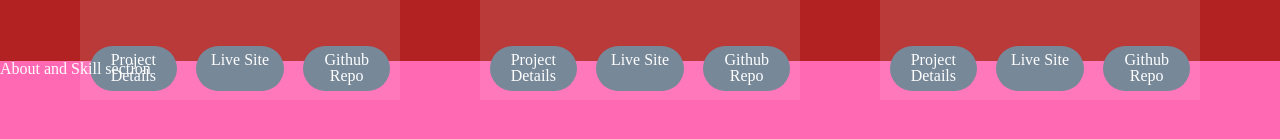
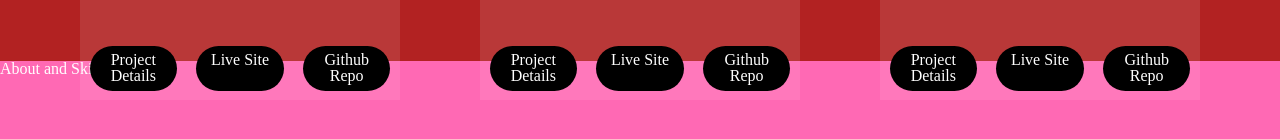
Before and after one commit to Cory-Thomas/Portfolio, a React (Create React App) app in the folder portfolio/: page / in a window 1280 px wide. Shown: the part 1283-1422 px from the top of the page. Built offline with nearby package versions, Linux system fonts and the light colour scheme.

Commit message:
played around with animations and added a slide effect to the navbar and projects

```diff
--- a/portfolio/package.json
+++ b/portfolio/package.json
@@ -9,11 +9,12 @@
     "@testing-library/react": "^9.5.0",
     "@testing-library/user-event": "^7.2.1",
     "react": "^16.13.1",
+    "react-animated-css": "^1.2.1",
     "react-dom": "^16.13.1",
+    "react-reveal": "^1.2.2",
     "react-router-dom": "^5.2.0",
     "react-scripts": "3.4.3",
-    "react-scroll": "^1.8.1",
-    "styled-components": "^5.2.0"
+    "react-scroll": "^1.8.1"
   },
   "scripts": {
     "start": "react-scripts start",
--- a/portfolio/src/components/App.css
+++ b/portfolio/src/components/App.css
@@ -165,7 +165,7 @@ table {
     padding: 2%;
     width: 33%;
     cursor: pointer;
-    background-color: lightslategray;
+    background-color: black;
     text-align: center;
     border-radius: 50px;
 }
--- a/portfolio/src/components/Navbar.js
+++ b/portfolio/src/components/Navbar.js
@@ -1,10 +1,15 @@
 import React from "react";
 import { Link } from 'react-scroll';
+import Slide from 'react-reveal/Slide';
 
 const Projects = () => {
   return (
+    <Slide down >
     <div className='navbar'>
-        <div>Cory Thomas</div>
+        <Slide down delay={500}>
+            <div>Cory Thomas</div>
+        </Slide>
+        <Slide down delay={500}>
         <div className='nav-items'>
             <Link
             activeClass='active'
@@ -47,7 +52,9 @@ const Projects = () => {
                 Contact
             </Link>
         </div>
+        </Slide>
     </div>
+    </Slide>
   )
 };
 
--- a/portfolio/src/components/Projects.js
+++ b/portfolio/src/components/Projects.js
@@ -1,6 +1,7 @@
 import React from "react";
 // import { BrowserRouter } from 'react-router-dom';
 import Project from './Project';
+import Slide from 'react-reveal/Slide';
 
 const Projects = () => {
   const projectList = [
@@ -29,6 +30,9 @@ const Projects = () => {
       <div className='projects-title'>
         <h2>Projects </h2>
       </div>
+
+
+      <Slide left>
       <section className="projects">
         { projectList.map(({ image, title, description, link }) => {
           return (
@@ -43,6 +47,8 @@ const Projects = () => {
           )
         })}
       </section>
+      </Slide>
+
     </div>
   )
 };
```
Also changed, not shown: 1 other file (tests, documents, lock files or other folders).
